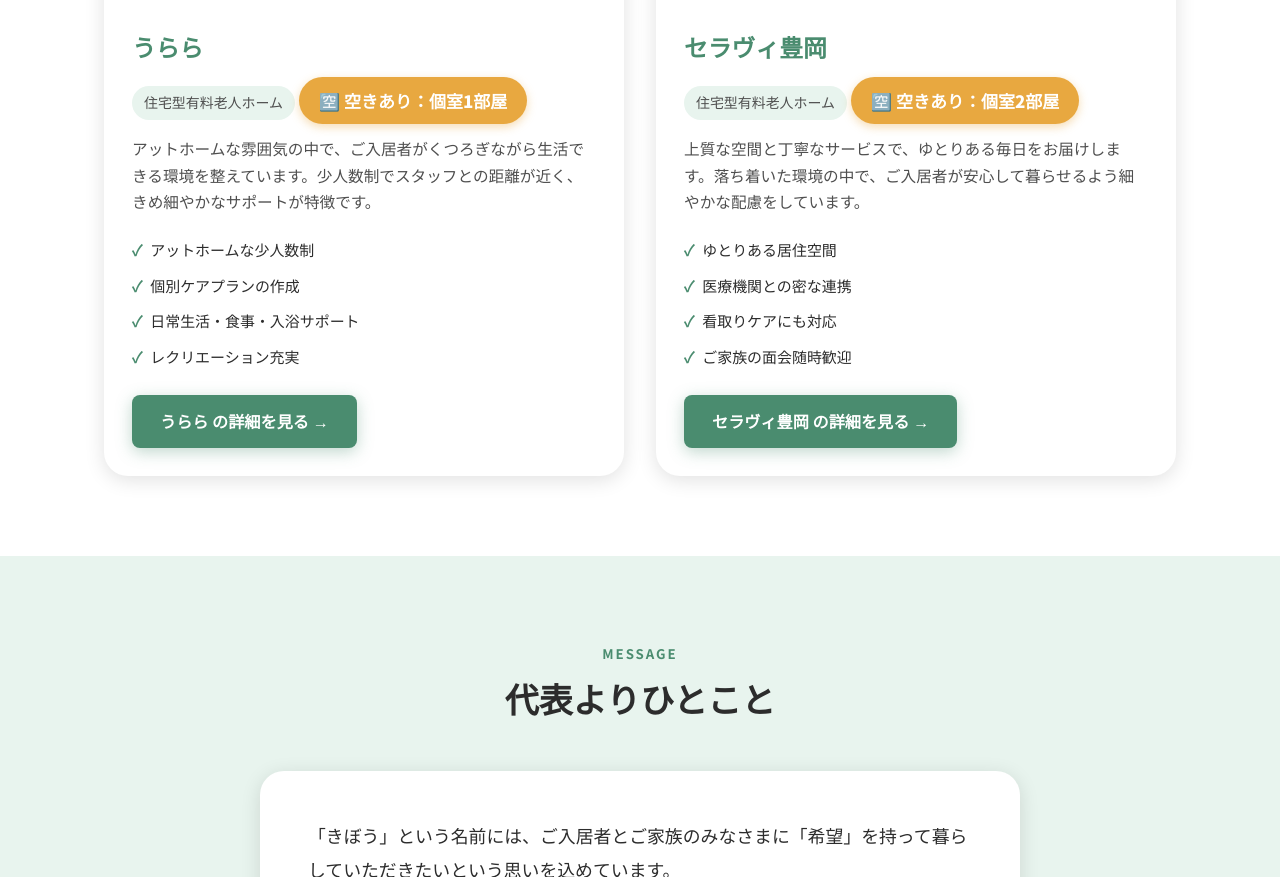
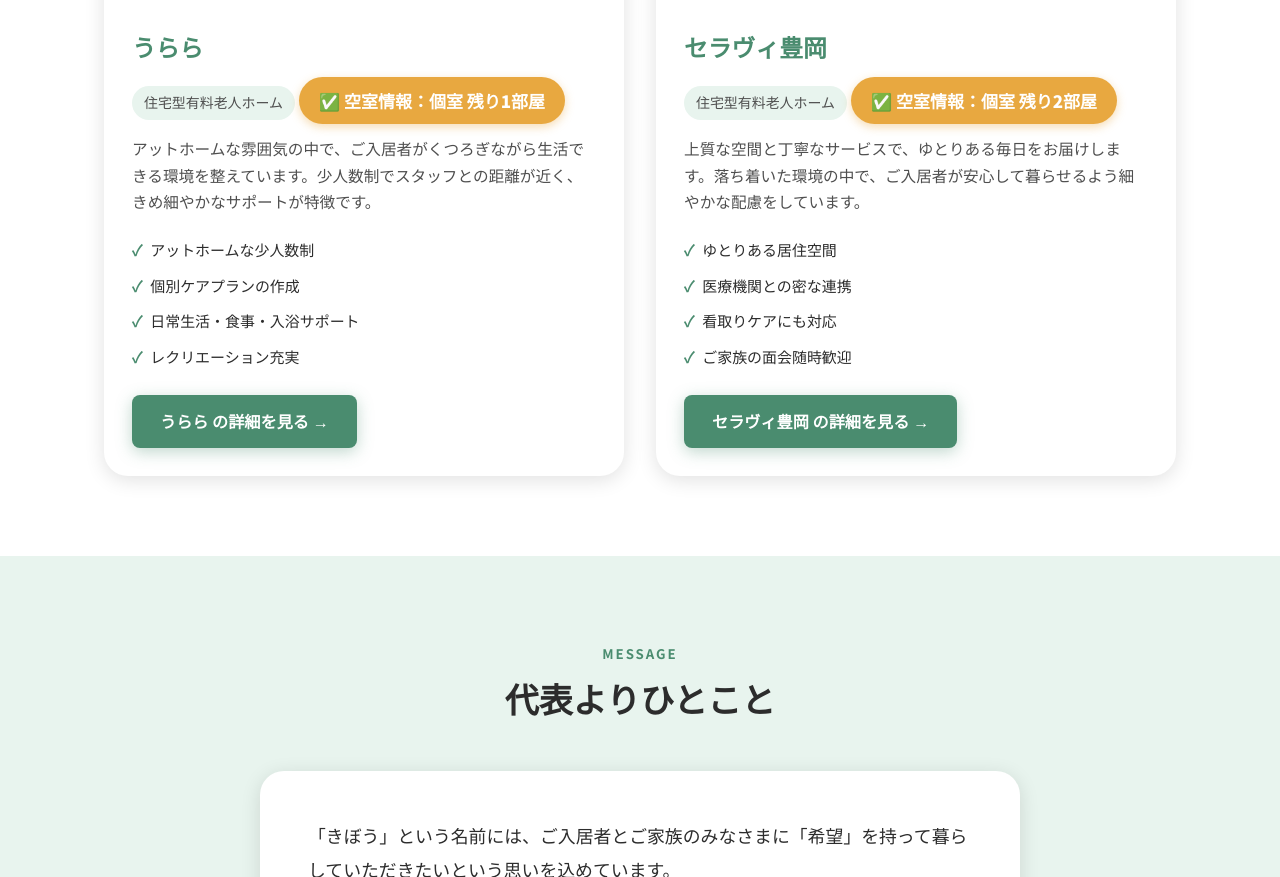
Before and after one commit to takashimasmilia-bot/kibou-asahikawa, a plain HTML site: page index.html in a window 1280 px wide. Shown: the part 2283-3160 px from the top of the page. Drawn offline with Linux system fonts and the light colour scheme.

Commit message:
fix: 空室バッジの文言をわかりやすく変更
環境によって表示されない絵文字（🈳）をやめ、具体的な文章での表現に変更。

```diff
--- a/index.html
+++ b/index.html
@@ -193,7 +193,7 @@
               <div class="facility-name">うらら</div>
               <div class="facility-type">住宅型有料老人ホーム</div>
               <!-- 空室状況は変動するため定期的に手動更新（2026-07-15時点） -->
-              <span class="vacancy-badge" style="margin-bottom:12px;">🈳 空きあり：個室1部屋</span>
+              <span class="vacancy-badge" style="margin-bottom:12px;">✅ 空室情報：個室 残り1部屋</span>
               <p class="facility-desc">アットホームな雰囲気の中で、ご入居者がくつろぎながら生活できる環境を整えています。少人数制でスタッフとの距離が近く、きめ細やかなサポートが特徴です。</p>
               <ul class="facility-features">
                 <li class="facility-feature">アットホームな少人数制</li>
@@ -210,7 +210,7 @@
               <div class="facility-name">セラヴィ豊岡</div>
               <div class="facility-type">住宅型有料老人ホーム</div>
               <!-- 空室状況は変動するため定期的に手動更新（2026-07-15時点） -->
-              <span class="vacancy-badge" style="margin-bottom:12px;">🈳 空きあり：個室2部屋</span>
+              <span class="vacancy-badge" style="margin-bottom:12px;">✅ 空室情報：個室 残り2部屋</span>
               <p class="facility-desc">上質な空間と丁寧なサービスで、ゆとりある毎日をお届けします。落ち着いた環境の中で、ご入居者が安心して暮らせるよう細やかな配慮をしています。</p>
               <ul class="facility-features">
                 <li class="facility-feature">ゆとりある居住空間</li>
```
Also changed, not shown: celavie.html (+1 -1 lines), urara.html (+1 -1 lines).
